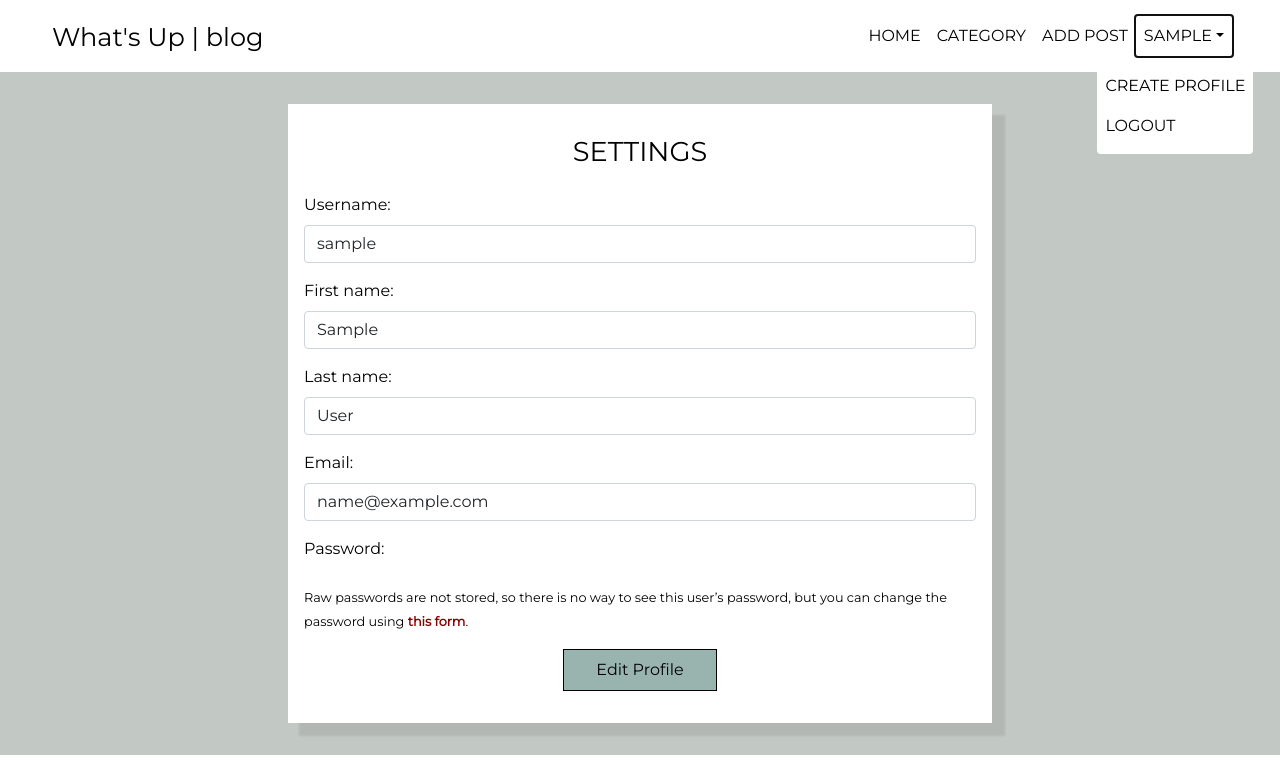
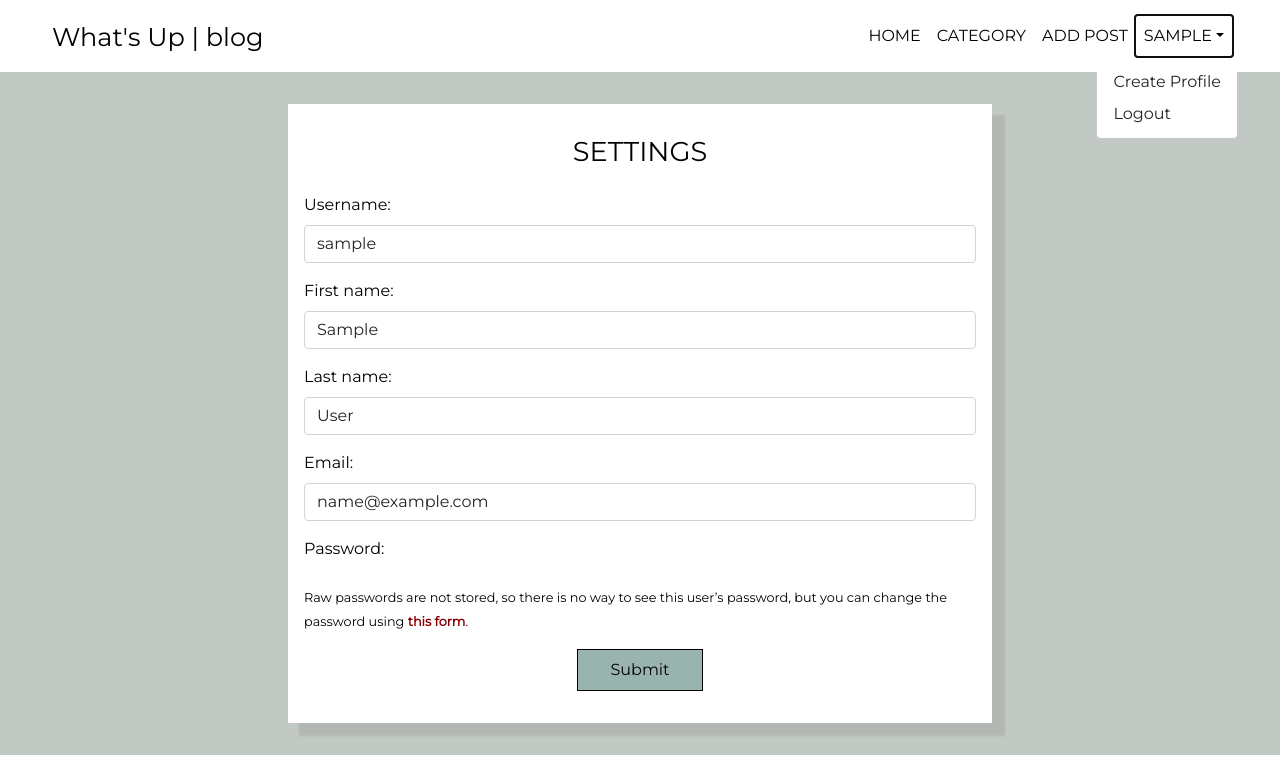
Before and after one commit to Code-Institute-Submissions/biareiam-travellifestyleblog_JulyResub, a Django app: page /members/settings/ in a window 1280 px wide, after a click that opens the changed part. Shown: the top 780 px of the page. Run offline with Django 3.2, Linux system fonts and the light colour scheme; the visitor is signed in with stand-in values (Sample User, id 1).

```diff
--- a/members/templates/registration/edit_profile.html
+++ b/members/templates/registration/edit_profile.html
@@ -1,24 +1,34 @@
 {% extends 'base.html' %}
-{% block title%} Settings {% endblock%}
+
+{% block title %} Settings {% endblock%}
 {% block content %}
 
 
 {% if user.is_authenticated %}
-<div class="profile-banner">
+
 <div class="profile">
     <div class="profile-page">
         <h3 class="profile-page-title">Settings</h3>
         <div class="form-group profile-page-form">
-                <form method="POST">
+            <form method="POST" enctype="multipart/form-data">
                 {% csrf_token %}
-                    {{ form.as_p}}
+                {{ form.media }}
+                {{ form.as_p }}
                 <div class="btn-login">
-                        <button type="submit" class="btn btn-primary btn-submit">Edit Profile</button>
+                    <button type="submit" class="btn btn-primary btn-submit">Submit</button>
                 </div>
             </form>
         </div>
-        </div>
+        {% else %}
+        <!-- If the user ends up on this page without being logged in, a message will be displayed -->
+        <div class="not-allow">
+            <div class="not-allow-box">
+                <p>You need to login to be able to edit settings</p>
+                <p><a href="{% url 'login' %}">Login Here</a></p>
             </div>
         </div>
         {% endif %}
+    </div>
+</div>
+
 {% endblock %}
--- a/static/css/style.css
+++ b/static/css/style.css
@@ -7,13 +7,15 @@
     font-family: "Montserrat", sans-serif;
 }
 
-font-family: "Lora",
-sans-serif !important;
+.pull-right {
+    display: flex;
+    justify-content: flex-end;
+    margin-top: -1rem;
+}
 
 /**--------------------base---------------**/
 .Page {
     text-align: right;
-
 }
 
 .pagination {
--- a/templates/base.html
+++ b/templates/base.html
@@ -36,7 +36,7 @@
             <div class="collapse navbar-collapse" id="navbarSupportedContent">
                 <ul class="navbar-nav mr-auto">
                     <li class="nav-item">
-                        <a class="nav-link active" aria-current="page" href="{% url 'home' %}">Home</a>
+                        <a class="nav-link" aria-current="page" href="{% url 'home' %}">Home</a>
                     </li>
                     <!-- Category Menu-->
                     {% if cat_menu %}
@@ -46,9 +46,9 @@
                             Category
                         </a>
                         <div class="dropdown-menu" aria-labelledby="navbarDropdown">
-                            <a class=" nav-link dropdown-item" href="{% url 'category-list' %}">All Categories</a>
+                            <a class="dropdown-item" href="{% url 'category-list' %}">All Categories</a>
                             {% for item in cat_menu %}
-                            <a class=" nav-link dropdown-item" href="{% url 'category' item %}">{{ item }}</a>
+                            <a class=" dropdown-item drop" href="{% url 'category' item %} ">{{ item }}</a>
                             {% endfor %}
                         </div>
                     </li>
@@ -66,20 +66,20 @@
                             {{ user.first_name }}</a>
                         <ul class="dropdown-menu" aria-labelledby="navbarDropdown">
                             {% if user.profile.user %}
-                            <li><a class="dropdown-item nav-link" href="{% url 'profile' user.profile.id %}">Profile</a>
+                            <li><a class="dropdown-item drop" href="{% url 'profile' user.profile.id %}">Profile</a>
                             </li>
-                            <li><a class="dropdown-item nav-link" href="{% url 'edit_profile' user.profile.id %}">Edit
+                            <li><a class="dropdown-item drop" href="{% url 'edit_profile' user.profile.id %}">Edit
                                     Profile</a>
                             </li>
-                            <li><a class="dropdown-item nav-link" href="{% url 'my_posts' %}">My Posts</a>
+                            <li><a class="dropdown-item drop" href="{% url 'my_posts' %}">My Posts</a>
                             </li>
-                            <li><a class="dropdown-item nav-link" href="{% url 'setting' %}">Settings</a>
+                            <li><a class="dropdown-item drop" href="{% url 'setting' %}">Settings</a>
                             </li>
                             {% else %}
-                            <li><a class="dropdown-item nav-link" href="{% url 'create_profile' %}">Create Profile</a>
+                            <li><a class="dropdown-item" href="{% url 'create_profile' %}">Create Profile</a>
                             </li>
                             {% endif %}
-                            <li><a class="dropdown-item nav-link" href="{% url 'logout' %}">Logout</a>
+                            <li><a class="dropdown-item" href="{% url 'logout' %}">Logout</a>
                             </li>
                         </ul>
                     </li>
@@ -116,56 +116,21 @@
     <footer id="footer">
         <div class="container">
             <div id="footer-social">
-                <a href="https://facebook.com/solopinedesigns" target="_blank"><i class="fa fa-facebook"></i>
-                    <span>Facebook</span></a> <a href="https://twitter.com/solopinedesigns" target="_blank"><i
-                        class="fa fa-twitter"></i> <span>Twitter</span></a> <a href="https://instagram.com/solopine"
-                    target="_blank"><i class="fa fa-instagram"></i> <span>Instagram</span></a> <a
-                    href="https://pinterest.com/solopinedesigns" target="_blank"><i class="fa fa-pinterest"></i>
-                    <span>Pinterest</span></a></span></a>
+                <a href="https://facebook.com/solopinedesigns" target="_blank">
+                    <span><img src="https://img.icons8.com/ios/18/000000/facebook-new.png" /> Facebook</span></a> <a
+                    href="https://twitter.com/solopinedesigns" target="_blank">
+                    <span><img src="https://img.icons8.com/ios/18/000000/twitter-circled--v1.png" /> Twitter</span></a>
+                <a href="https://instagram.com/solopine" target="_blank"><span><img
+                            src="https://img.icons8.com/ios/18/000000/instagram-new--v1.png" /> Instagram</span></a> <a
+                    href="https://pinterest.com/solopinedesigns" target="_blank">
+                    <span><img src="https://img.icons8.com/ios/18/000000/pinterest--v1.png" />
+                        Pinterest</span></a></span></a>
             </div>
             <div id="footer-copyright">
                 <p class="copyright">© 2022 What'sUp | blog - All rights reserved</p>
             </div>
         </div>
     </footer>
-
-
-
-
-
-
-
-
-
-
-
-
-
-
-
-
-
-
-
-
-    <!--Footer
-    <footer class="footer bg-dark">
-        <div class="copyright">
-            <p>© 2022 What'sUp | blog - All rights reserved</p>
-        </div>
-
-        <div id="lab_social_icon_footer">
-            <link href="//maxcdn.bootstrapcdn.com/font-awesome/4.1.0/css/font-awesome.min.css" rel="stylesheet">
-            <div class="block">
-                <a href="https://www.facebook.com" target="_blank"><i id="social-fb"
-                        class="fa fa-facebook-square fa-3x social"></i></a>
-                <a href="https://twitter.com" target="_blank"><i id="social-tw"
-                        class="fa fa-twitter-square fa-3x social"></i></a>
-                <a href="https://pinterest.com" target="_blank"><i id="social-gp"
-                        class="fab fa-pinterest-square fa-3x social"></i></a>
-            </div>
-        </div>
-    </footer>-->
 </body>
 
 </html>
```
Also changed, not shown: other parts of static/css/style.css (+34 -19 lines), README.md. Lines whose indentation alone changed are shown as unchanged.
